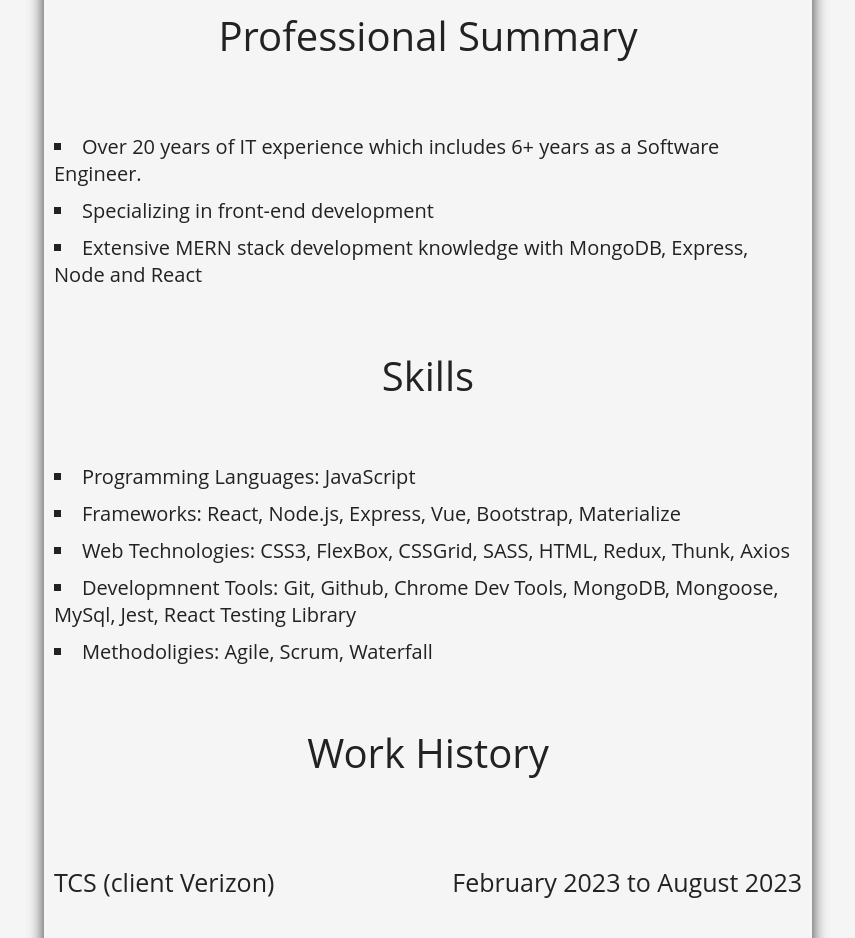
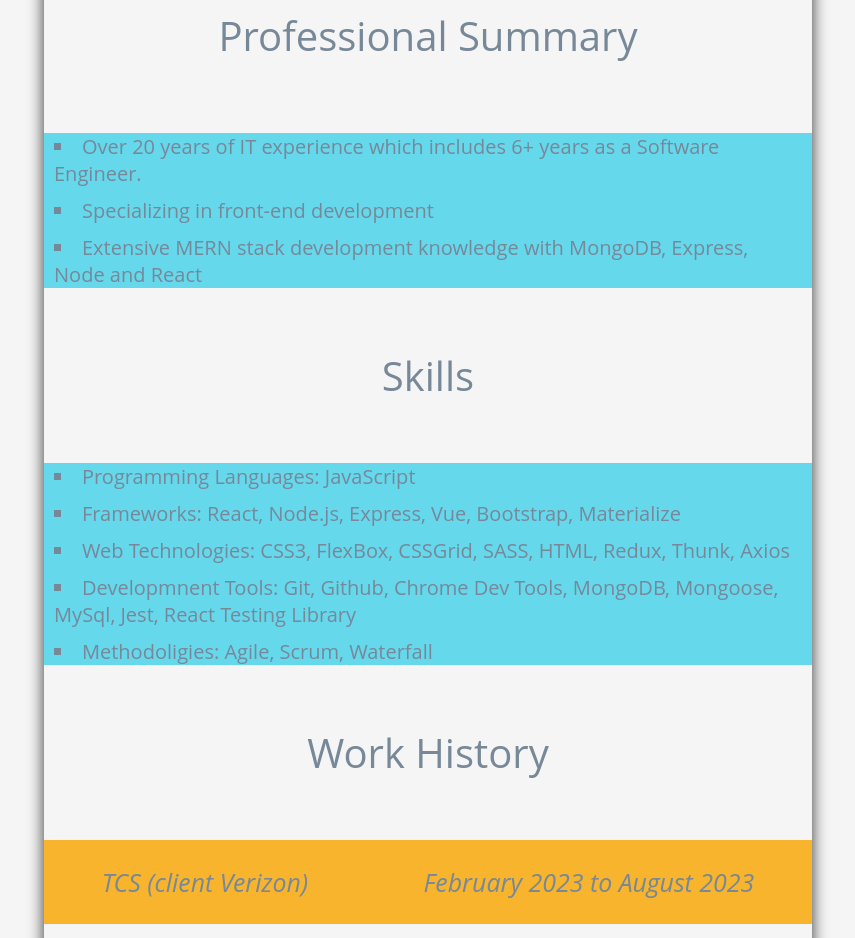
Before and after one commit to DanSimonson/profile, a React (Create React App) app: page /resume in a window 1280 px wide. Shown: the part 460-1398 px from the top of the page, without its empty margins (212-1067 px from the left). Built offline with nearby package versions, Linux system fonts and the light colour scheme.

Commit message:
starting color change

```diff
--- a/src/Views/Resume.js
+++ b/src/Views/Resume.js
@@ -17,7 +17,7 @@ function Resume() {
             <p>Professional Summary</p>
           </div>
           <ul>
-            <li className="list">
+            <li>
               Over 20 years of IT experience which includes 6+ years as a
               Software Engineer.
             </li>
@@ -140,7 +140,7 @@ function Resume() {
           </ul>
           <div className="work-title">
             <p>Vasavah</p>
-            <p>Nov 2018 to June 2019</p>
+            <p>November 2018 to June 2019</p>
           </div>
           <ul>
             <li>Software Engineer, Manila, Philippines</li>
@@ -156,7 +156,7 @@ function Resume() {
           </ul>
           <div className="work-title" style={{ display: "flex" }}>
             <p>mariposaweb</p>
-            <p>Sept 2016 to Sept 2018</p>
+            <p>September 2016 to September 2018</p>
           </div>
           <ul>
             <li>Freelance Web Developer, Philippines</li>
--- a/src/Views/Resume.scss
+++ b/src/Views/Resume.scss
@@ -1,13 +1,13 @@
 .resumeContainer {
   height: 100vh;
-  color: #222;
   display: flex;
   justify-content: center;
   align-items: flex-start;
   padding-top: 10%;
 }
 .resumeWrapper {
-  color: #222;
+  background-color: whitesmoke;
+  color: lightslategrey;
   width: 60%;
   background-color: whitesmoke;
   border-radius: 8px;
@@ -33,6 +33,7 @@
 }
 
 ul {
+  background: #65d8ec;
   list-style-type: square;
   list-style-position: inside;
   padding: 0 1rem;
@@ -71,11 +72,20 @@ li p:before {
   font-size: 4rem;
 }
 .work-title {
+  //border-top: 5px solid red;
+  //border-bottom: 5px solid red;
+  background: #f7b42c;
   display: flex;
-  justify-content: space-between;
-  padding: 0 1rem 0 1rem;
+  flex-wrap: wrap;
+  justify-content: space-around;
   font-size: 2.5rem;
+  font-style: oblique;
   margin-top: 2rem;
+  margin-bottom: 2rem;
+  padding: 2rem 0;
+}
+.work-title p {
+  padding: 5px;
 }
 .education-title {
   display: flex;
```
